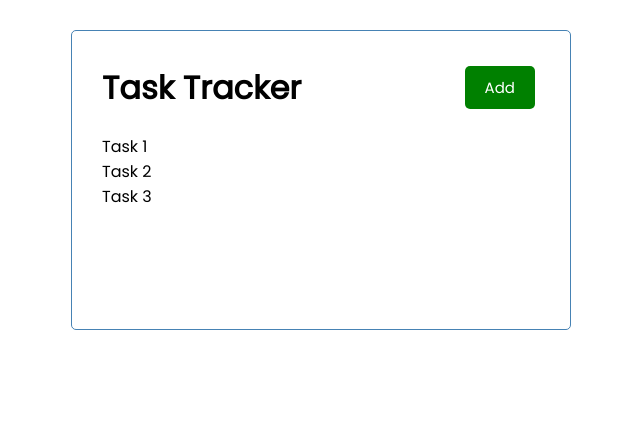
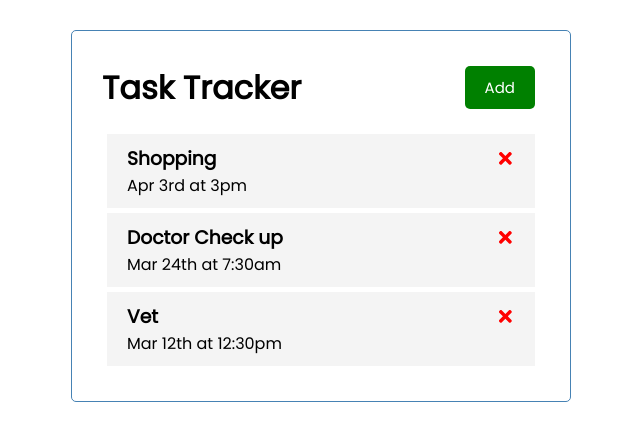
Before and after one commit to Shamoleambo/task-tracker, a React (Vite) app: page / in a window 1280 px wide. Shown: the top 440 px of the page, without its empty margins (319-959 px from the left). Built offline with nearby package versions, Linux system fonts and the light colour scheme.

Commit message:
feat: create Task component

```diff
--- a/src/App.jsx
+++ b/src/App.jsx
@@ -4,9 +4,9 @@
 
 function App() {
   const [tasks, setTasks] = useState([
-    { id: 1, name: 'Task 1' },
-    { id: 2, name: 'Task 2' },
-    { id: 3, name: 'Task 3' }
+    { id: 1, text: 'Shopping', day: 'Apr 3rd at 3pm' },
+    { id: 2, text: 'Doctor Check up', day: 'Mar 24th at 7:30am' },
+    { id: 3, text: 'Vet', day: 'Mar 12th at 12:30pm' }
   ])
 
   return (
--- /dev/null
+++ b/src/components/Task.jsx
@@ -0,0 +1,12 @@
+import { FaTimes } from 'react-icons/fa'
+
+export function Task({ task }) {
+  return (
+    <div className='task'>
+      <h3>
+        {task.text} <FaTimes style={{ color: 'red', cursor: 'pointer' }} />
+      </h3>
+      <p>{task.day}</p>
+    </div>
+  )
+}
--- a/src/components/Tasks.jsx
+++ b/src/components/Tasks.jsx
@@ -1,3 +1,5 @@
+import { Task } from './Task'
+
 export function Tasks({ tasks }) {
-  return tasks.map((task) => <div key={task.id}>{task.name}</div>)
+  return tasks.map((task) => <Task key={task.id} task={task} />)
 }
```
